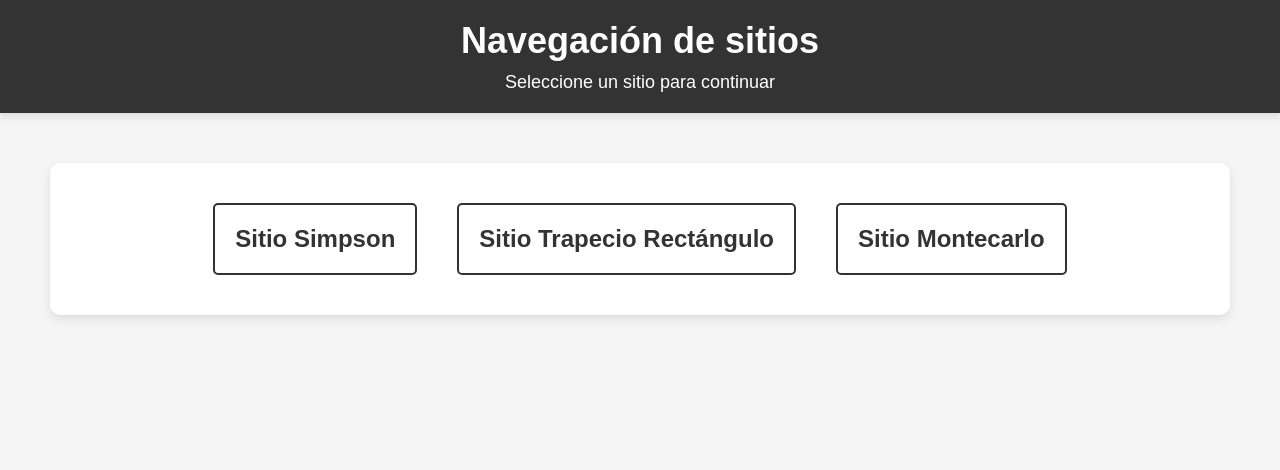
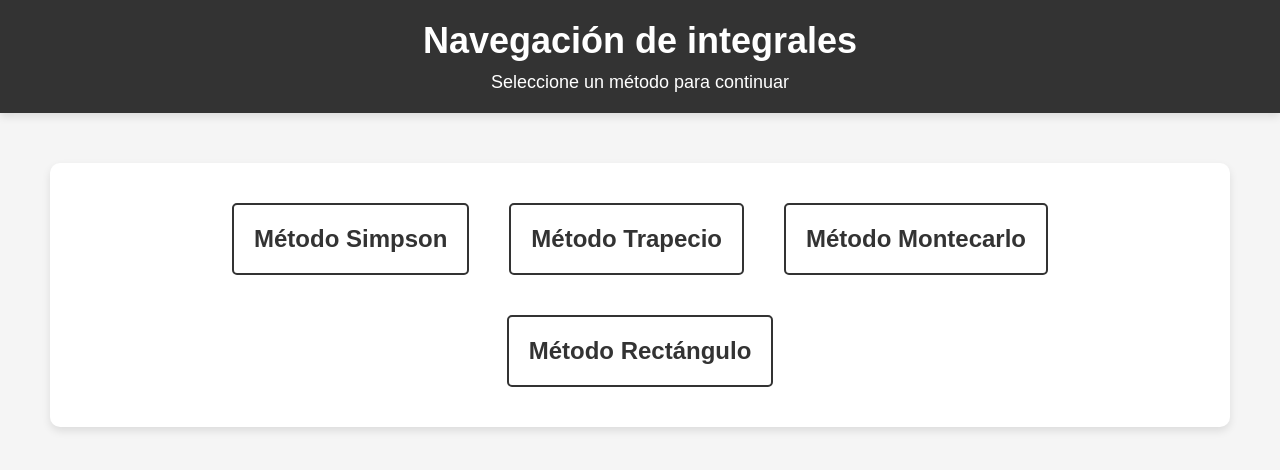
Before and after one commit to wshilman/Modelado-y-Simulacion, a plain HTML site: page index.html in a window 1280 px wide. Drawn offline with Linux system fonts and the light colour scheme.

```diff
--- a/index.html
+++ b/index.html
@@ -80,19 +80,22 @@
 </head>
 <body>
 	<header>
-		<h1>Navegación de sitios</h1>
-		<p>Seleccione un sitio para continuar</p>
+		<h1>Navegación de integrales</h1>
+		<p>Seleccione un método para continuar</p>
 	</header>
 
 	<div class="site-list">
 		<div class="site-item">
-			<a href="simpson/index.html">Sitio Simpson</a>
+			<a href="simpson/index.html">Método Simpson</a>
 		</div>
 		<div class="site-item">
-			<a href="trapecio/index.html">Sitio Trapecio Rectángulo</a>
+			<a href="trapecio/index.html">Método Trapecio</a>
 		</div>
 		<div class="site-item">
-			<a href="montecarlo/index.html">Sitio Montecarlo</a>
+			<a href="montecarlo/index.html">Método Montecarlo</a>
+		</div>
+		<div class="site-item">
+			<a href="rectangulo/index.html">Método Rectángulo</a>
 		</div>
 	</div>
 </body>
```
